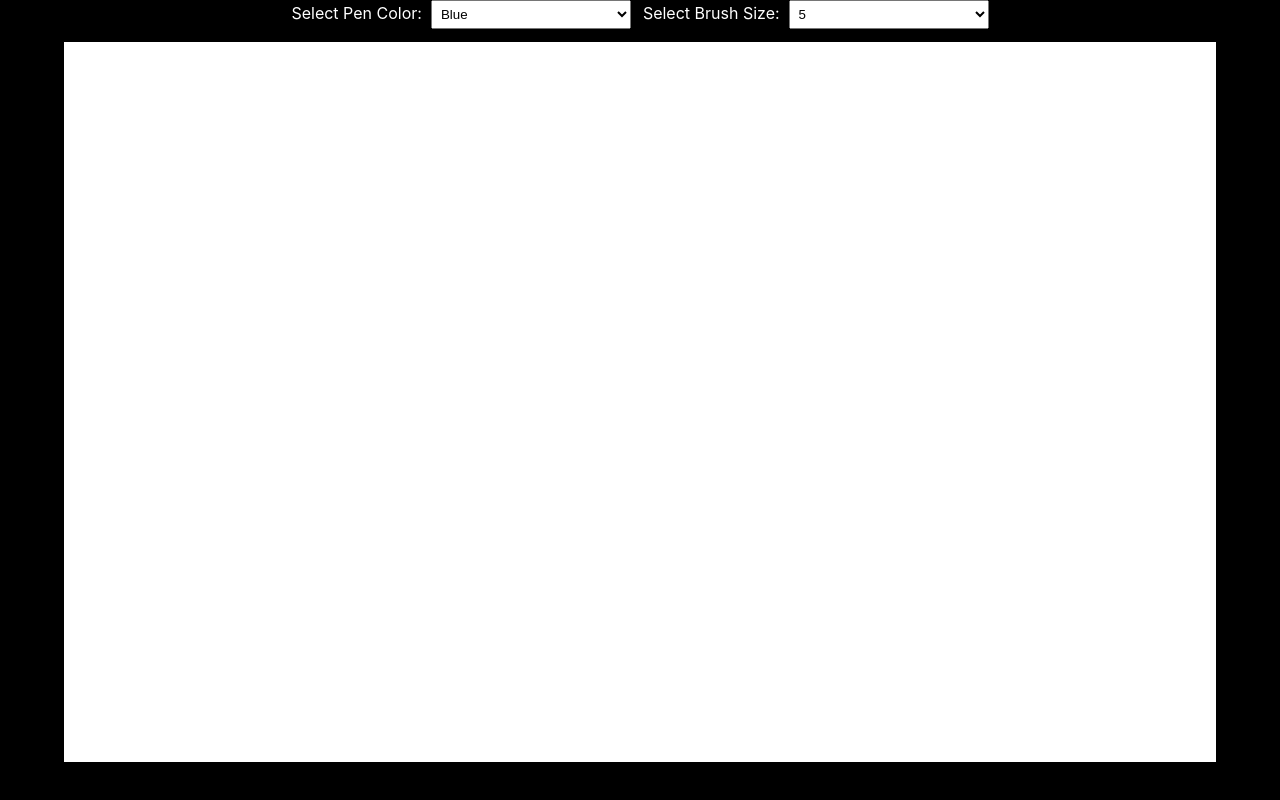
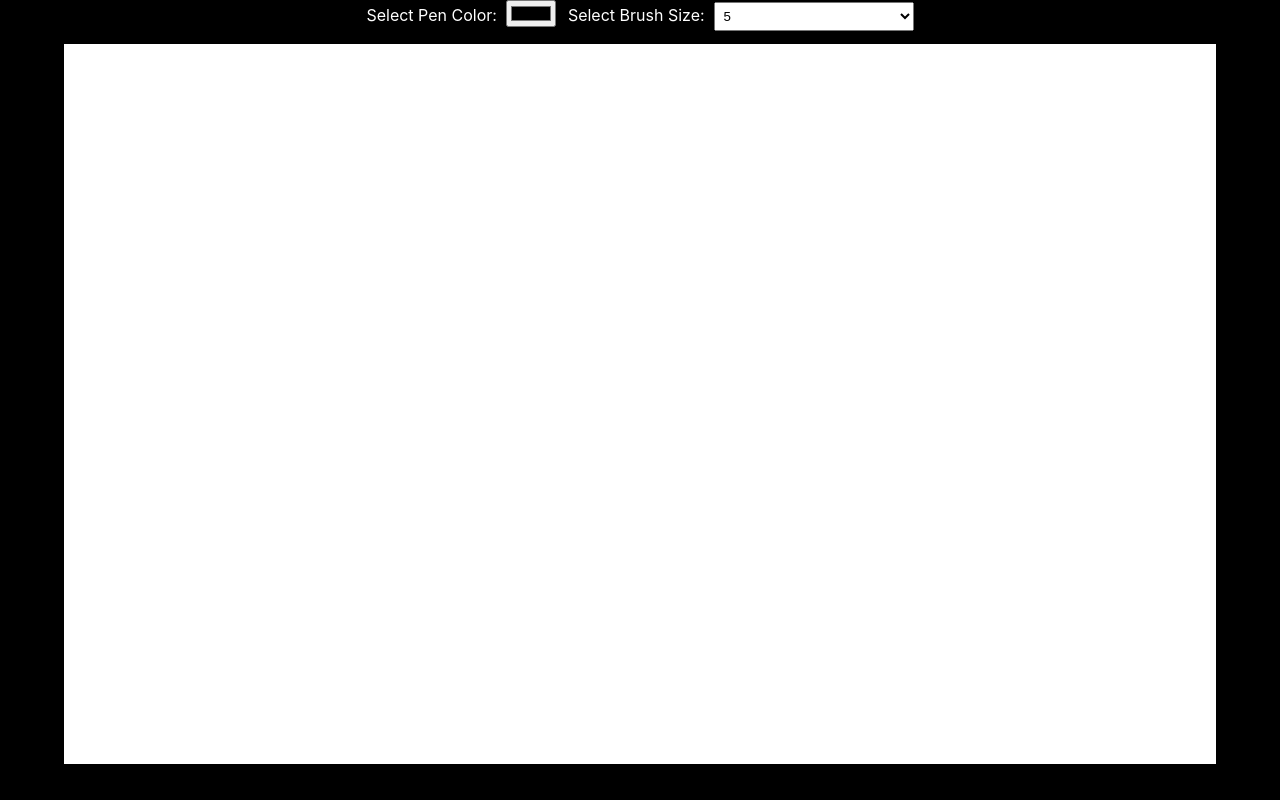
Before and after one commit to AnnieNew/Collab_Whiteboard, a React (Create React App) app in the folder client/: page / in a window 1280 px wide. Built offline with nearby package versions, Linux system fonts and the light colour scheme; no server answers.

Commit message:
change color selection method

```diff
--- a/client/src/components/container/Container.tsx
+++ b/client/src/components/container/Container.tsx
@@ -16,7 +16,7 @@ class Container extends React.Component<ContainerProps, ContainerState> {
       penSize: 5,
     };
   }
-  changePenColor(event: React.ChangeEvent<HTMLSelectElement>) {
+  changePenColor(event: React.ChangeEvent<HTMLInputElement>) {
     this.setState({ penColor: event.target.value });
   }
   changePenSize(event: React.ChangeEvent<HTMLSelectElement>) {
@@ -27,8 +27,15 @@ class Container extends React.Component<ContainerProps, ContainerState> {
     return (
       <div className="container">
         <div className="tools-bar">
-          <div className="color-picker-container">Select Pen Color: &nbsp;</div>
-          <select
+          <div className="color-picker-container">
+            Select Pen Color: &nbsp;
+            <input
+              type="color"
+              value={this.state.penColor}
+              onChange={this.changePenColor.bind(this)}
+            />
+          </div>
+          {/* <select
             value={this.state.penColor}
             onChange={this.changePenColor.bind(this)}
             style={styles.select}
@@ -36,7 +43,7 @@ class Container extends React.Component<ContainerProps, ContainerState> {
             <option value="blue">Blue</option>
             <option value="red">Red</option>
             <option value="green">Green</option>
-          </select>
+          </select> */}
           <div className="brushsize-container">
             Select Brush Size: &nbsp;
             <select
```
